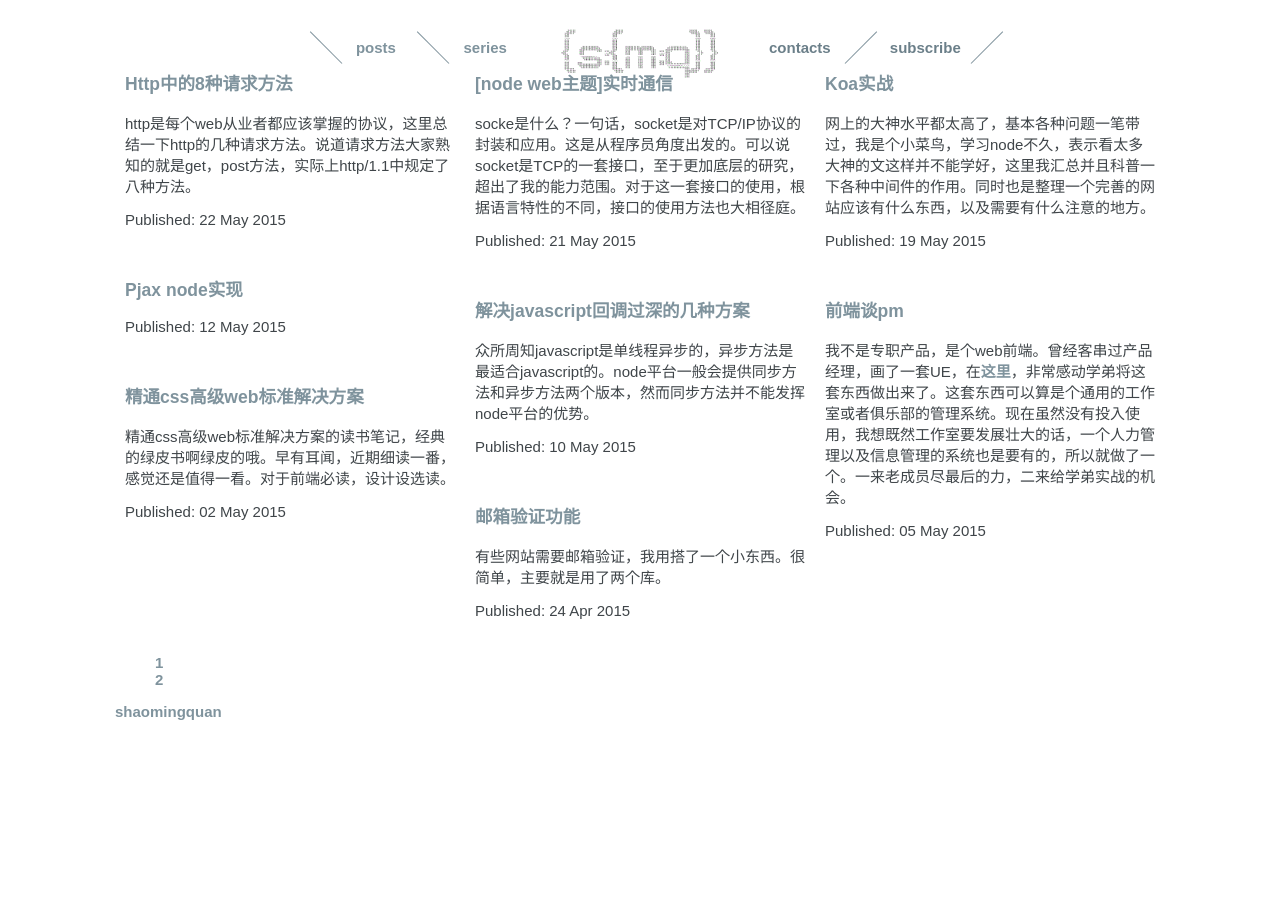
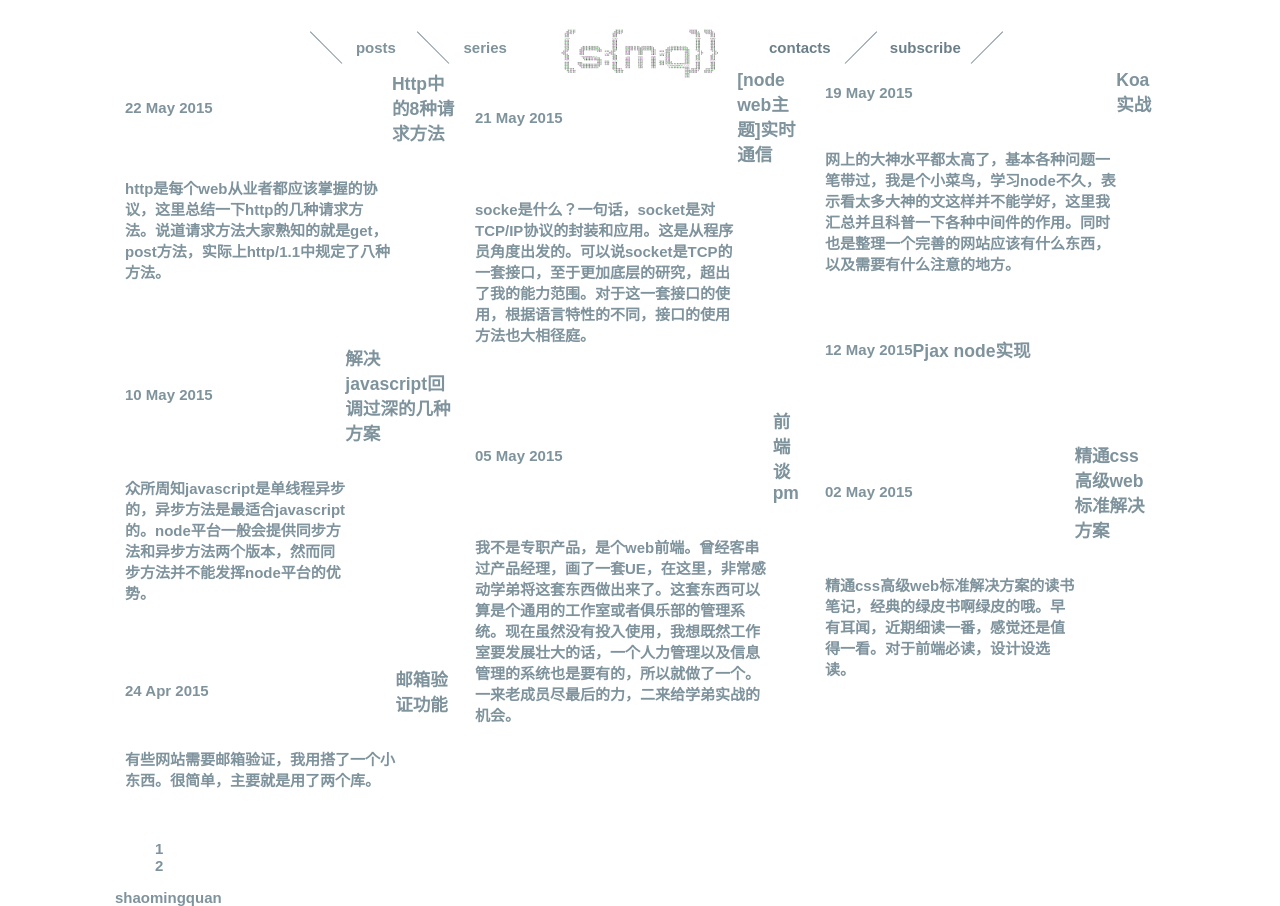
Before and after one commit to liuxing6103/liuxing6103.github.io, a Jekyll site: the page built from index.html, in a window 1280 px wide. Built offline with Jekyll 4.4.1, drawn with Linux system fonts in a browser that asks for light colours; the list of posts is cut into pages by our own code; comment, search, counter and statistics services are not loaded.

Commit message:
post block

```diff
--- a/index.html
+++ b/index.html
@@ -6,15 +6,25 @@ title: shaomingquan	blog
     <div id="masonry" class="masonry">
     {% for post in paginator.posts %}
         <div class="box">
-            <h3><a href="{{ site.url }}{{ post.url }}" title="{{ post.title }}">{{ post.title }}</a></h3>
-            <article>
-                <p>{{ post.excerpt }}</p>
-            </article>
-            <a href="{{ site.url }}{{ post.url }}"><i class="icon-link"></i></a>
-            <div>
-                <span>Published: </span>
-                <span>{{ post.date | date_to_string }}</span>
-            </div>
+            <a href="{{ site.url }}{{ post.url }}">
+                <table>
+                    <tr>
+                        <td>
+                            <span>{{ post.date | date_to_string }}</span>
+                        </td>
+                        <td>
+                            <h3><a href="{{ site.url }}{{ post.url }}" title="{{ post.title }}">{{ post.title }}</a></h3>
+                        </td>
+                    </tr>
+                    <tr>
+                        <td>
+                            <article>
+                                <p>{{ post.excerpt }}</p>
+                            </article>
+                        </td>
+                    </tr>
+                </table>
+            </a>
         </div>
     {% endfor %}
     </div>
--- a/publics/stylesheets/style.css
+++ b/publics/stylesheets/style.css
@@ -144,6 +144,7 @@ header a:after ,header a:before{
 
 .container-fluid{
 	overflow: auto;
+	border-bottom: 1px solid rgb(127,147,157);
 /*	padding: 20px;
 */}
 
```
